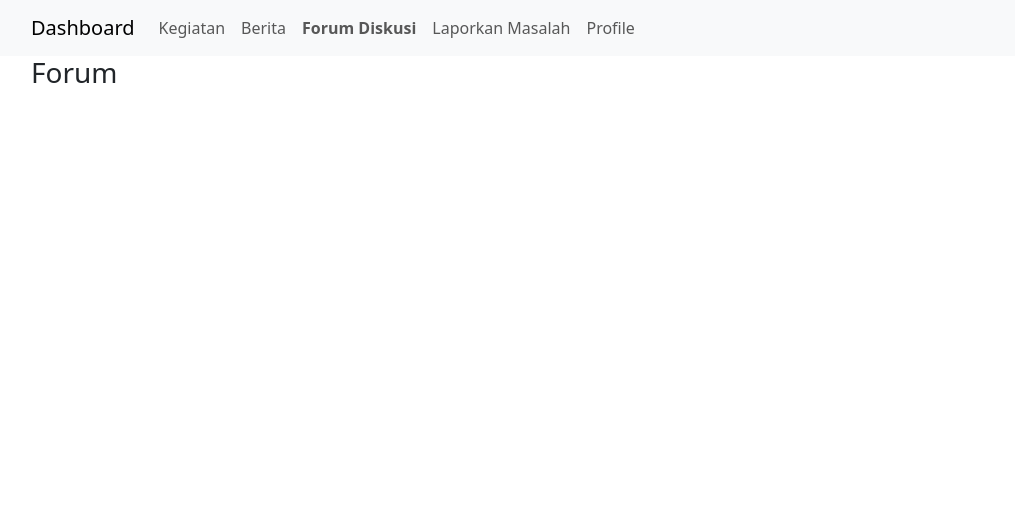
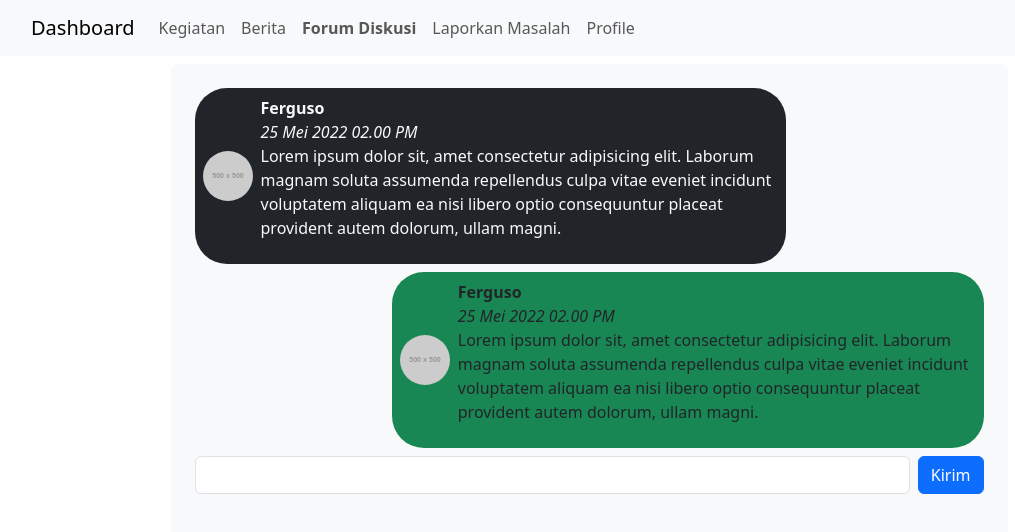
Before and after one commit to groupbmpi/sms-fe, a React (Vite) app: page /forum in a window 1280 px wide. Shown: the top 532 px of the page, without its empty margins (51-1066 px from the left). Built offline with nearby package versions, Linux system fonts and the light colour scheme.

Commit message:
feat: ui forum

```diff
--- a/src/page/ActivityPost.tsx
+++ b/src/page/ActivityPost.tsx
@@ -2,9 +2,9 @@ import { Container } from "react-bootstrap";
 import { useEffect, useState } from "react";
 import { Link } from "react-router-dom";
 import { Input, Select, InputType } from "../core/Form";
+import { ActivityForm } from "../feature/activity/model/Activity";
 
-const ActivityPost = () => {
-  const [formValue, setFormValue] = useState({
+const initialActivityForm: ActivityForm = {
   activityName: "",
   activityGoal: "",
   activityField: "",
@@ -18,11 +18,10 @@ const ActivityPost = () => {
   logistics: "",
   activityMethod: "",
   activityDocument: "",
-  });
+};
 
-  useEffect(() => {
-    console.log(formValue);
-  }, [formValue]);
+const ActivityPost = () => {
+  const [formValue, setFormValue] = useState<ActivityForm>(initialActivityForm);
 
   const handleSubmit = () => {
     console.log(formValue);
@@ -30,8 +29,7 @@ const ActivityPost = () => {
 
   const handleFormChange = (e: React.ChangeEvent) => {
     const target = e.target as HTMLInputElement;
-    const id = target.id;
-    const value = target.value;
+    const { id, value } = target;
     setFormValue({ ...formValue, [id]: value });
   };
 
--- a/src/page/Forum.tsx
+++ b/src/page/Forum.tsx
@@ -1,9 +1,55 @@
 import { Container } from "react-bootstrap";
+
+const ChatItem = ({ isMe }: { isMe: boolean }) => {
+  const conditionalClass = isMe ? "bg-success text-dark" : "bg-dark text-light";
+
+  const chatItem = (
+    <div
+      className={`d-flex p-2 w-75 rounded-5 align-items-center gap-2 mb-2 ${conditionalClass}`}
+    >
+      <div>
+        <img
+          src="https://via.placeholder.com/500"
+          alt="profile"
+          className="rounded-circle"
+          width={50}
+          height={50}
+        />
+      </div>
+      <div>
+        <p className="mb-0 fw-bold">Ferguso</p>
+        <p className="mb-0 fst-italic">25 Mei 2022 02.00 PM</p>
+        <p className="">
+          Lorem ipsum dolor sit, amet consectetur adipisicing elit. Laborum
+          magnam soluta assumenda repellendus culpa vitae eveniet incidunt
+          voluptatem aliquam ea nisi libero optio consequuntur placeat provident
+          autem dolorum, ullam magni.
+        </p>
+      </div>
+    </div>
+  );
+
+  return isMe ? (
+    <div className="d-flex justify-content-end">{chatItem}</div>
+  ) : (
+    chatItem
+  );
+};
 
 const Forum = () => {
   return (
-    <Container>
-      <h3>Forum</h3>
+    <Container className="mt-2">
+      <section
+        className="bg-light w-75 mx-auto p-4 rounded-3 overflow-scroll"
+        style={{ height: "75vh" }}
+      >
+        <ChatItem isMe={false} />
+        <ChatItem isMe={true} />
+        <div className="d-flex gap-2 sticky-bottom">
+          <input className="form-control"></input>
+          <button className="btn btn-primary">Kirim</button>
+        </div>
+      </section>
     </Container>
   );
 };
--- a/src/page/NewsPost.tsx
+++ b/src/page/NewsPost.tsx
@@ -2,14 +2,17 @@ import { useState } from "react";
 import { Container } from "react-bootstrap";
 import { Link } from "react-router-dom";
 import { Input, InputType } from "../core/Form";
+import { NewsForm } from "../feature/news/model/News";
+
+const initialNewsForm: NewsForm = {
+  newsTitle: "",
+  newsDescription: "",
+  newsImage: "",
+  newsLink: "",
+};
 
 const NewsPost = () => {
-  const [formValue, setFormValue] = useState({
-    newsTitle: "",
-    newsDescription: "",
-    newsImage: "",
-    newsLink: "",
-  });
+  const [formValue, setFormValue] = useState<NewsForm>(initialNewsForm);
 
   const handleFormChange = (e: React.ChangeEvent) => {
     const target = e.target as HTMLInputElement;
--- a/src/page/Profile.tsx
+++ b/src/page/Profile.tsx
@@ -1,19 +1,21 @@
-import { useEffect, useState } from "react";
+import { useState } from "react";
 import { Button, Container } from "react-bootstrap";
-import { Input, InputType } from "../core/Form";
+import { Input, Select, InputType } from "../core/Form";
+
+const initialProfileValue = {
+  name: "John Doe",
+  institution: "Majelis Ulama Indonesia",
+  category: "Organisasi Masyarakat",
+  address: "Jl. Raya Cibaduyut No. 1, Bandung, Jawa Barat",
+  email: "johndoe@gmail.com",
+  phoneNumber: "",
+  avatar: "",
+};
 
 const Profile = () => {
   const [isEditMode, setIsEditMode] = useState(false);
 
-  const [formValue, setFormValue] = useState({
-    name: "",
-    institution: "",
-    category: "",
-    address: "",
-    email: "",
-    phoneNumber: "",
-    avatar: "",
-  });
+  const [formValue, setFormValue] = useState(initialProfileValue);
 
   const handleFormChange = (e: React.ChangeEvent) => {
     const target = e.target as HTMLInputElement;
@@ -43,15 +45,15 @@ const Profile = () => {
           {isEditMode ? `Batal Ubah` : `Ubah`}
         </Button>
       </div>
-      {/* Center image */}
       <div className="d-flex justify-content-center my-2">
         <img
-          src="https://via.placeholder.com/150"
+          src="https://via.placeholder.com/500"
           alt="profile"
           className="rounded-circle"
+          width={150}
+          height={150}
         />
       </div>
-
       <form className="px-5">
         <div className="mb-3 px-5 pb-5">
           <input
@@ -81,13 +83,19 @@ const Profile = () => {
           disabled={!isEditMode}
           onChange={handleFormChange}
         />
-        <Input
-          type={InputType.text}
-          placeholder="Kategori"
+        <Select
           id="category"
+          label="Kategori"
+          values={
+            new Map([
+              ["advocation", "Advokasi"],
+              ["education", "Edukasi"],
+              ["empowerment", "Pemberdayaan Masyarakat"],
+            ])
+          }
           value={formValue.category}
+          onChange={handleFormChange}
           disabled={!isEditMode}
-          onChange={handleFormChange}
         />
         <Input
           type={InputType.textarea}
```
Lines whose indentation alone changed are shown as unchanged.
